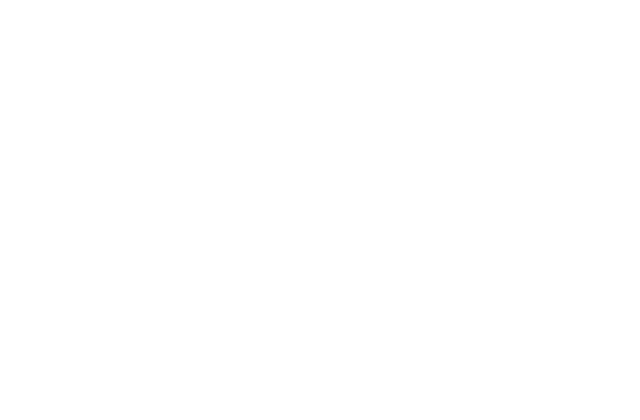
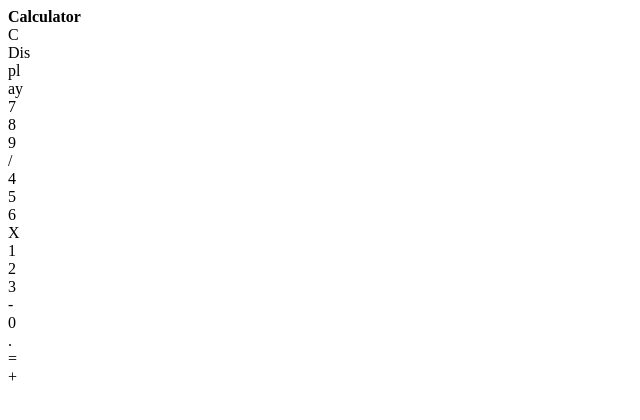
Before and after one commit to Momentum-Team-19/js-calculator-WilkinsJay, a plain HTML site: page index.html in a window 1280 px wide. Shown: the whole page, without its empty margins (0-640 px from the left). Drawn offline with Linux system fonts and the light colour scheme.

Commit message:
changes to html

```diff
--- a/index.html
+++ b/index.html
@@ -4,10 +4,43 @@
     <meta charset="UTF-8">
     <meta name="viewport" content="width=device-width, initial-scale=1.0">
     <link rel="stylesheet" href="main.css">
-    <link rel="stylesheet" href="main.js">
+    <script src="main.js" defer></script>
     <title>Document</title>
 </head>
 <body>
+    <header><strong>Calculator</strong></header>
+    <section class="box">
+        <div class="row">
+            <div class="boxes">C</div>
+            <div class="boxes">Dis</div>
+            <div class="boxes">pl</div>
+            <div class="boxes">ay</div>
+        </div>
+        <div class="row">
+            <div class="boxes">7</div>
+            <div class="boxes">8</div>
+            <div class="boxes">9</div>
+            <div class="boxes">/</div>
+        </div>
+        <div class="row">
+            <div class="boxes">4</div>
+            <div class="boxes">5</div>
+            <div class="boxes">6</div>
+            <div class="boxes">X</div>
+        </div>
+        <div class="row">
+            <div class="boxes">1</div>
+            <div class="boxes">2</div>
+            <div class="boxes">3</div>
+            <div class="boxes">-</div>
+        </div>
+        <div class="row">
+            <div class="boxes">0</div>
+            <div class="boxes">.</div>
+            <div class="boxes">=</div>
+            <div class="boxes">+</div>
+        </div>
 
+    </section>
 </body>
 </html>
--- a/main.js
+++ b/main.js
@@ -0,0 +1,4 @@
+console.log('connected')
+
+let boxes = document.querySelectorAll('.boxes')
+console.log(boxes)
```
